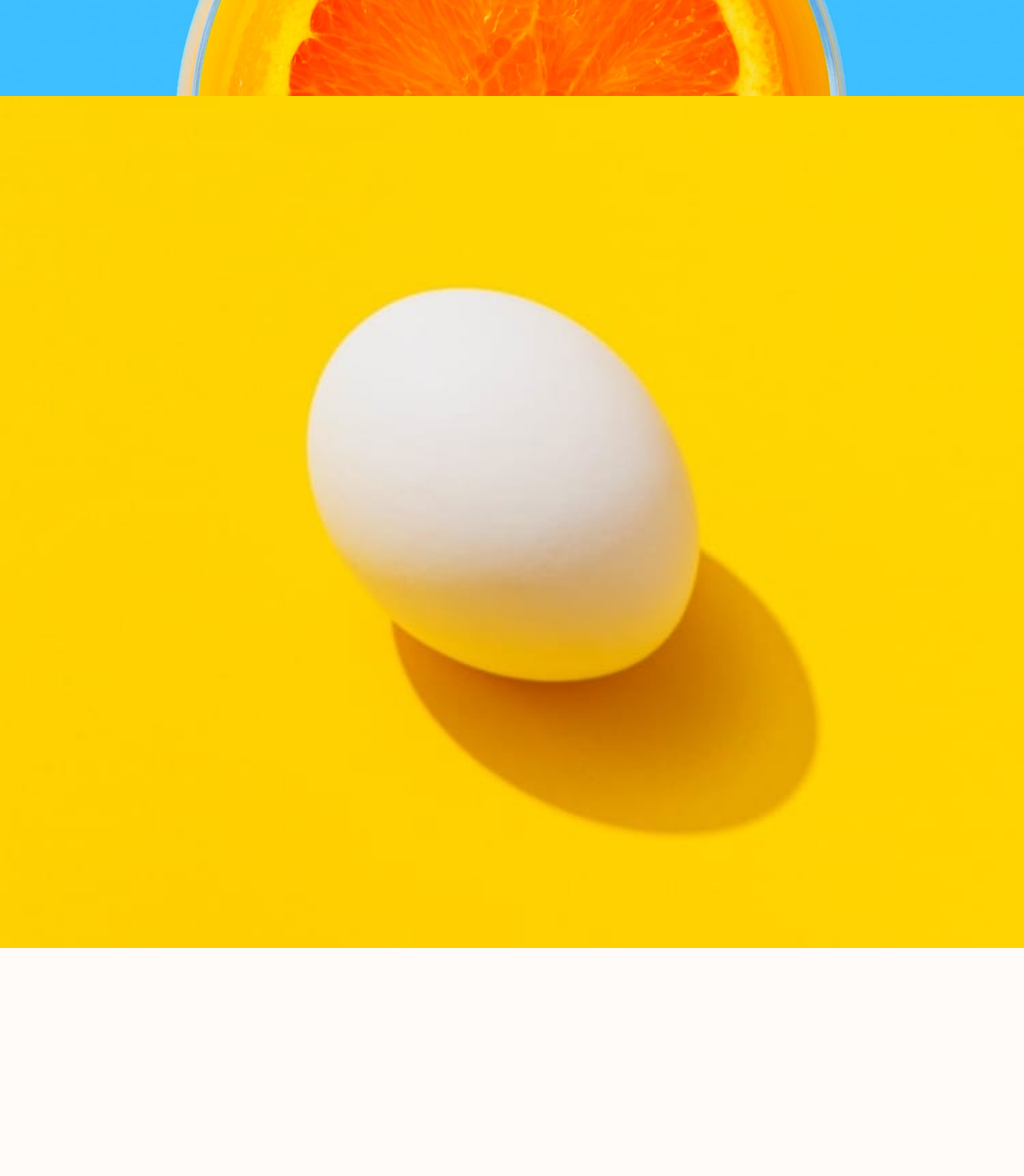
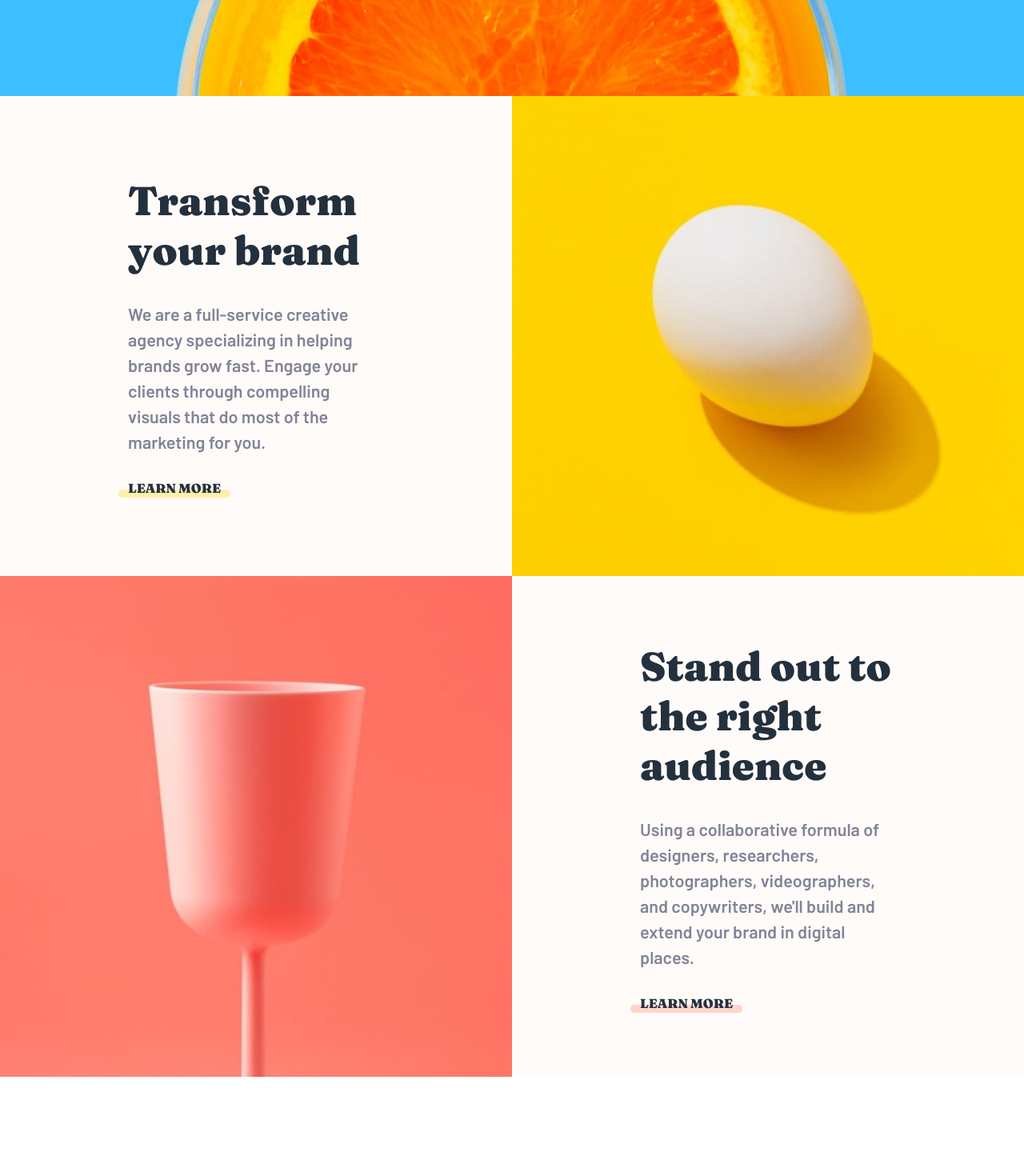
Before and after one commit to diegopaff/Frontend-Mentor_ch_04, a React (Vite) app: page / in a window 1280 px wide. Shown: the part 680-2150 px from the top of the page at 80% size. After the commit the page ends 2026 px from the top, so only its background shows below. Built offline with nearby package versions, Linux system fonts and the light colour scheme.

Commit message:
About section responsive

```diff
--- a/src/scss/sections/_about.scss
+++ b/src/scss/sections/_about.scss
@@ -1,22 +1,51 @@
 
 @use '../abstracts' as abs;
+
+
 
 .about{
 
     &-container{
         display: grid;
-        grid-template-rows: 1fr 1fr .5fr;
+        grid-template-rows: 1fr 1.5fr;
+        grid-template-columns: 1fr 1fr;
 
 
 
-        & img{
+        .about__img-transform{
             grid-row: 1;
-            object-fit: cover;
-            width: 100%;
+            grid-column:span 2;
+            background-image: url('../../assets/mobile/image-transform.jpg');
+            background-size: cover;
+            background-position: center;
+
+
         }
 
+        .about__img-stand-out{
+            grid-row: 1;
+            grid-column:span 2;
+            width: 100%;
+            background-image: url('../../assets/mobile/image-stand-out.jpg');
+            background-size: cover;
+            background-position: center;
+
+
+        }
+
+        .stand-out{
+            grid-column: span 2;
+            grid-row: 2;
+
+        }
+
+        .transform{
+            grid-column: span 2;
+            grid-row: 2;
+        }
+
+
         .about__info{
-            grid-row: 2 / span 2;
             height: 100%;
             display: flex;
             flex-direction: column;
@@ -31,7 +60,6 @@
                 font-size: calc(18px *2.3);
                 font-weight: 900;
                 text-align: center;
-                padding-inline: 15px;
                 color: abs.$very-dark-desaturated-blue;
             }
             p{
@@ -86,3 +114,56 @@
 
 
 }
+
+@media (min-width: 1024px) {
+   .about-container{
+        min-height: 600px;
+        grid-template-rows: 1fr 1fr;
+
+
+
+
+        .about__img-transform{
+            grid-row: span 2;
+            grid-column: 2;
+            background-image: url('../../assets/desktop/image-transform.jpg');
+
+        }
+
+        .about__img-stand-out{
+            grid-row: span 2;
+            grid-column: 1;
+            background-image: url('../../assets/desktop/image-stand-out.jpg');
+
+
+        }
+
+        .about__info{
+            align-items: start;
+            padding: 82px 160px;
+
+            p {
+                text-align: start;
+            }
+
+            h2{
+                text-align: start;
+                font-size: calc(18px *2.8);
+            }
+        }
+
+        .transform{
+            grid-column: 1;
+            grid-row: 1 / 3;
+            height: 100%;
+
+         }
+
+        .stand-out{
+            grid-column: 2;
+            grid-row: 1 / 3;
+            height: 100%;
+        }
+
+   }
+}
--- a/src/sections/About.jsx
+++ b/src/sections/About.jsx
@@ -9,16 +9,16 @@ const About = () => {
   return (
     <section id='About' className='about'>
         <div className="about-container">
-            <img src={serviceTransform} alt='Transform your brand'/>
-            <div className="about__info">
+            <div className='about__img-transform'></div>
+            <div className="about__info transform">
                 <h2>Transform your brand</h2>
                 <p>We are a full-service creative agency specializing in helping brands grow fast. Engage your clients through compelling visuals that do most of the marketing for you.</p>
                 <a className='about__info-linkYellow' href='#'>LEARN MORE</a>
             </div>
         </div>
         <div className="about-container">
-            <img src={serviceStandOut} alt='Stand out of the competition'/>
-            <div className="about__info">
+            <div className='about__img-stand-out'></div>
+            <div className="about__info stand-out">
                 <h2>Stand out to the right audience</h2>
                 <p>Using a collaborative formula of designers, researchers, photographers, videographers, and copywriters, we'll build and extend your brand in digital places.</p>
                 <a href='#' className='about__info-linkRose'>LEARN MORE</a>
```
Also changed, not shown: src/assets/desktop/image-stand-out.jpg (added), src/assets/desktop/image-transform.jpg (added).
